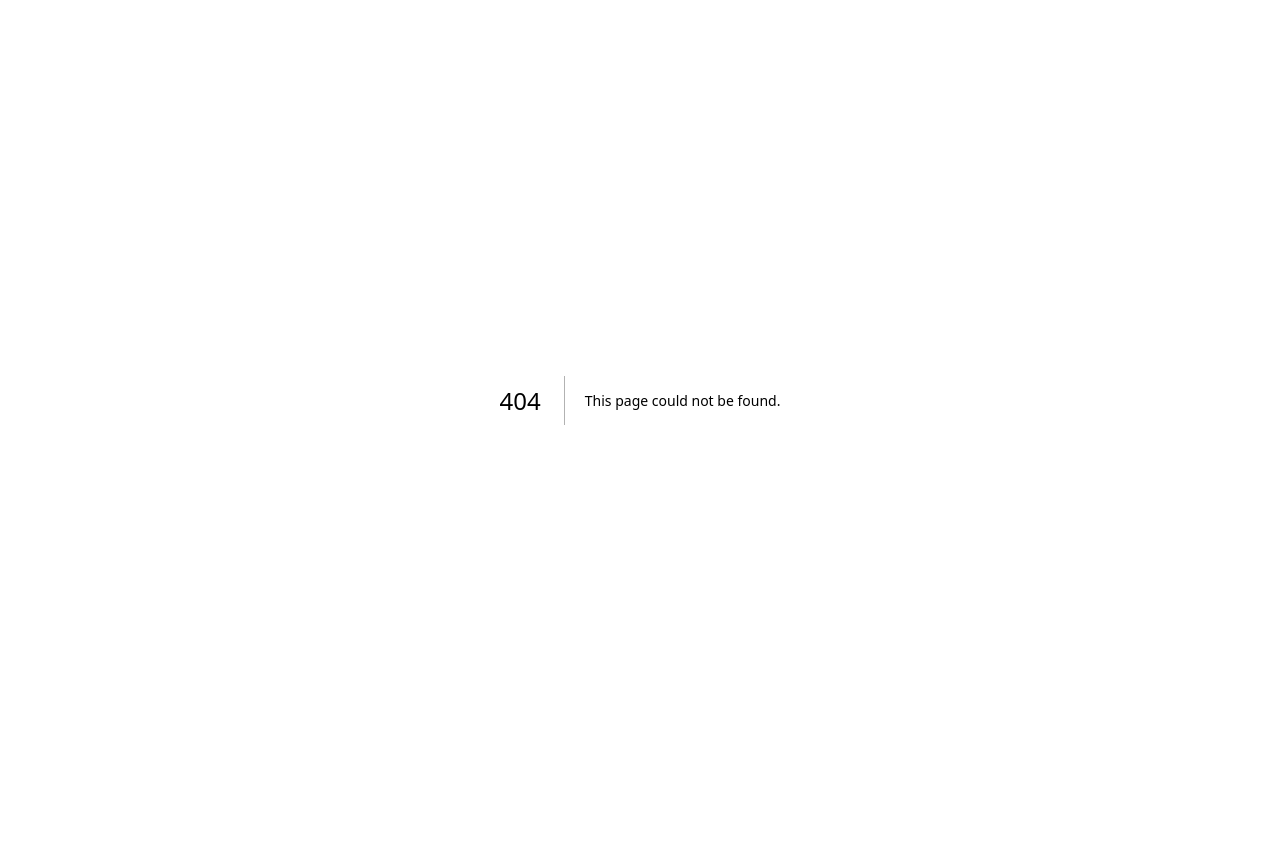
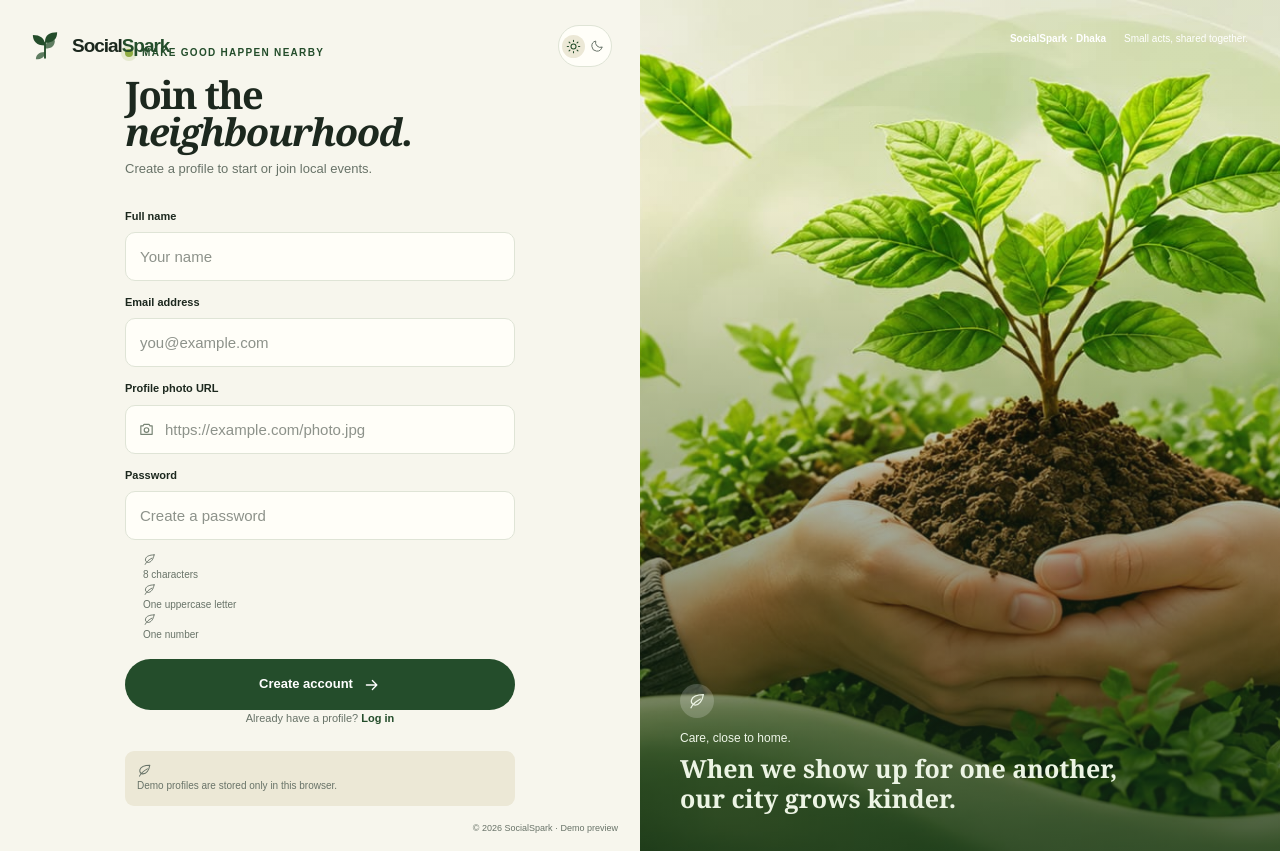
Before and after one commit to lamia96588-source/social_spark, a Next.js app: page /register in a window 1280 px wide. Before the commit this address had no page. Before the commit the page ends 800 px from the top, so only its background shows below. Built offline with nearby package versions, Linux system fonts and the light colour scheme.

Commit message:
Add validated demo login and registration forms

```diff
--- /dev/null
+++ b/src/app/(auth)/login/page.tsx
@@ -0,0 +1,5 @@
+import { LoginPage } from "@/components/pages/login-page";
+
+export default function Page() {
+  return <LoginPage />;
+}
--- /dev/null
+++ b/src/app/(auth)/register/page.tsx
@@ -0,0 +1,5 @@
+import { RegisterPage } from "@/components/pages/register-page";
+
+export default function Page() {
+  return <RegisterPage />;
+}
--- /dev/null
+++ b/src/components/pages/login-page.tsx
@@ -0,0 +1,51 @@
+"use client";
+
+import Link from "next/link";
+import { FormEvent, useState } from "react";
+import { useRouter } from "next/navigation";
+import { AuthLayout } from "@/components/auth-layout";
+import { useAppState } from "@/components/app-provider";
+import { Icon } from "@/components/icons";
+import { Button } from "@/components/ui/button";
+import { Input } from "@/components/ui/input";
+
+function returnPath() {
+  const value = new URLSearchParams(window.location.search).get("next");
+  return value && value.startsWith("/") && !value.startsWith("//") ? value : "/dashboard";
+}
+
+export function LoginPage() {
+  const router = useRouter();
+  const { login, notify } = useAppState();
+  const [email, setEmail] = useState("");
+  const [password, setPassword] = useState("");
+  const [error, setError] = useState("");
+  const [busy, setBusy] = useState(false);
+
+  function submit(event: FormEvent<HTMLFormElement>) {
+    event.preventDefault();
+    setError("");
+    if (!/^[^\s@]+@[^\s@]+\.[^\s@]+$/.test(email.trim())) return setError("Enter a valid email address.");
+    if (password.length < 6) return setError("Password must be at least 6 characters.");
+    setBusy(true);
+    login(email.trim().toLowerCase(), password);
+    notify("Welcome back. Your demo workspace is ready.", "success");
+    router.replace(returnPath());
+  }
+
+  return (
+    <AuthLayout>
+      <div className="auth-form-heading"><p className="eyebrow"><span className="eyebrow-dot" /> Your community is waiting</p><h1>Welcome <em>back.</em></h1><p>Sign in to keep your local plans moving.</p></div>
+      <form className="auth-form" onSubmit={submit} noValidate>
+        <label className="form-field"><span>Email address</span><span className="field-with-icon"><Icon name="mail" size={17} /><Input autoComplete="email" type="email" value={email} onChange={(event) => setEmail(event.target.value)} placeholder="you@example.com" required aria-invalid={!!error} /></span></label>
+        <label className="form-field"><span>Password</span><span className="field-with-icon"><Icon name="lock" size={17} /><Input autoComplete="current-password" type="password" value={password} onChange={(event) => setPassword(event.target.value)} placeholder="Your password" required /></span></label>
+        {error && <p className="form-error" role="alert">{error}</p>}
+        <div className="auth-form-remember"><label><input type="checkbox" /> <span>Keep me signed in on this device</span></label><span className="auth-demo-caption">Demo sign-in</span></div>
+        <Button className="auth-submit" type="submit" size="lg" disabled={busy}>{busy ? "Opening your workspace…" : <>Log in <Icon name="arrow" size={18} /></>}</Button>
+      </form>
+      <div className="auth-divider"><span>New to SocialSpark?</span></div>
+      <Link className="auth-secondary-link" href="/register">Create a community profile <Icon name="arrowUpRight" size={16} /></Link>
+      <p className="auth-mode-note"><Icon name="leaf" size={15} /> This frontend preview stores demo sign-in on this browser only.</p>
+    </AuthLayout>
+  );
+}
--- /dev/null
+++ b/src/components/pages/register-page.tsx
@@ -0,0 +1,52 @@
+"use client";
+
+import Link from "next/link";
+import { FormEvent, useState } from "react";
+import { useRouter } from "next/navigation";
+import { AuthLayout } from "@/components/auth-layout";
+import { useAppState } from "@/components/app-provider";
+import { Icon } from "@/components/icons";
+import { Button } from "@/components/ui/button";
+import { Input } from "@/components/ui/input";
+import { safePhotoUrl } from "@/lib/utils";
+
+export function RegisterPage() {
+  const router = useRouter();
+  const { register, notify } = useAppState();
+  const [name, setName] = useState("");
+  const [email, setEmail] = useState("");
+  const [photo, setPhoto] = useState("");
+  const [password, setPassword] = useState("");
+  const [error, setError] = useState("");
+  const [busy, setBusy] = useState(false);
+
+  function submit(event: FormEvent<HTMLFormElement>) {
+    event.preventDefault();
+    setError("");
+    if (name.trim().length < 2) return setError("Enter your name so neighbours know who’s joining.");
+    if (!/^[^\s@]+@[^\s@]+\.[^\s@]+$/.test(email.trim())) return setError("Enter a valid email address.");
+    if (!safePhotoUrl(photo)) return setError("Add a photo URL that starts with https://.");
+    if (password.length < 8 || !/[A-Z]/.test(password) || !/[a-z]/.test(password) || !/\d/.test(password)) return setError("Use 8+ characters with an uppercase letter, a lowercase letter, and a number.");
+    setBusy(true);
+    register({ name: name.trim(), email: email.trim().toLowerCase(), photo: safePhotoUrl(photo) });
+    notify("Your community profile is ready in this demo.", "success");
+    router.replace("/dashboard");
+  }
+
+  return (
+    <AuthLayout>
+      <div className="auth-form-heading"><p className="eyebrow"><span className="eyebrow-dot" /> Make good happen nearby</p><h1>Join the <em>neighbourhood.</em></h1><p>Create a profile to start or join local events.</p></div>
+      <form className="auth-form auth-register-form" onSubmit={submit} noValidate>
+        <label className="form-field"><span>Full name</span><Input autoComplete="name" value={name} onChange={(event) => setName(event.target.value)} placeholder="Your name" required /></label>
+        <label className="form-field"><span>Email address</span><Input autoComplete="email" type="email" value={email} onChange={(event) => setEmail(event.target.value)} placeholder="you@example.com" required /></label>
+        <label className="form-field"><span>Profile photo URL</span><span className="field-with-icon"><Icon name="camera" size={17} /><Input type="url" value={photo} onChange={(event) => setPhoto(event.target.value)} placeholder="https://example.com/photo.jpg" required /></span></label>
+        <label className="form-field"><span>Password</span><Input autoComplete="new-password" type="password" value={password} onChange={(event) => setPassword(event.target.value)} placeholder="Create a password" required aria-describedby="password-rules" /></label>
+        <p className="password-rules" id="password-rules"><span className={password.length >= 8 ? "password-rule password-rule-met" : "password-rule"}><Icon name={password.length >= 8 ? "check" : "leaf"} size={13} /> 8 characters</span><span className={/[A-Z]/.test(password) ? "password-rule password-rule-met" : "password-rule"}><Icon name={/[A-Z]/.test(password) ? "check" : "leaf"} size={13} /> One uppercase letter</span><span className={/\d/.test(password) ? "password-rule password-rule-met" : "password-rule"}><Icon name={/\d/.test(password) ? "check" : "leaf"} size={13} /> One number</span></p>
+        {error && <p className="form-error" role="alert">{error}</p>}
+        <Button className="auth-submit" type="submit" size="lg" disabled={busy}>{busy ? "Creating your profile…" : <>Create account <Icon name="arrow" size={18} /></>}</Button>
+      </form>
+      <p className="auth-switch-copy">Already have a profile? <Link href="/login">Log in</Link></p>
+      <p className="auth-mode-note"><Icon name="leaf" size={15} /> Demo profiles are stored only in this browser.</p>
+    </AuthLayout>
+  );
+}
```
